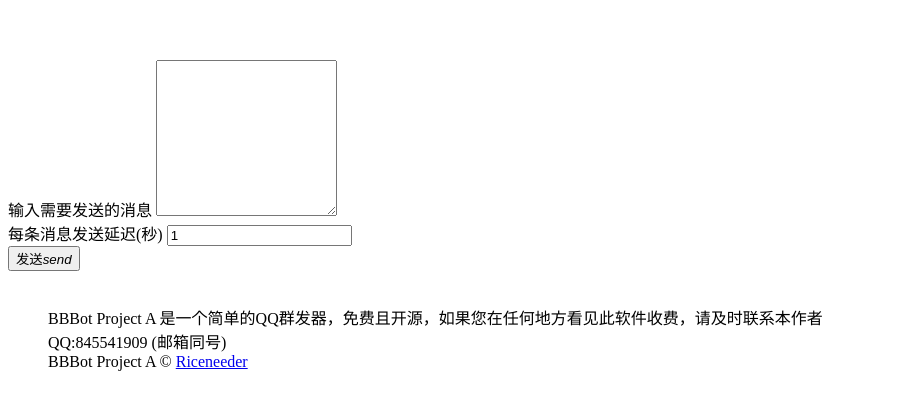
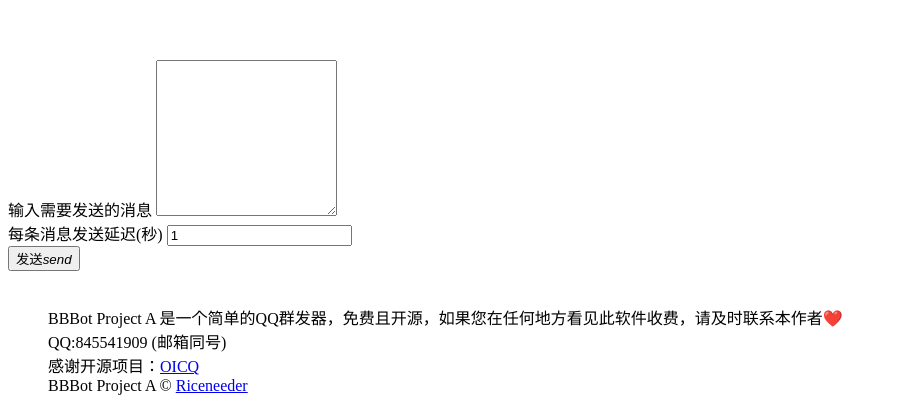
Before and after one commit to LongQianJiShuo/bbbot-porject-a, a website with bundled scripts: page index.html in a window 1280 px wide. Shown: the part 868-1279 px from the top of the page, without its empty margins (0-897 px from the left). Before the commit the page ends 1255 px from the top, so only its background shows below. Built offline with nearby package versions, Linux system fonts and the light colour scheme; some icons are missing; files whose address does not match are found by name.

Commit message:
修改icon、package.json、readme等

```diff
--- a/index.html
+++ b/index.html
@@ -65,8 +65,9 @@
         <br>
         <div class="mdui-typo">
           <blockquote>
-            <footer>BBBot Project A 是一个简单的QQ群发器，免费且开源，如果您在任何地方看见此软件收费，请及时联系本作者</footer>
+            <footer>BBBot Project A 是一个简单的QQ群发器，免费且开源，如果您在任何地方看见此软件收费，请及时联系本作者❤️</footer>
             <footer>QQ:845541909 (邮箱同号)</footer>
+            <footer>感谢开源项目：<a href="https://github.com/takayama-lily/oicq">OICQ</a></footer>
             <footer>BBBot Project A © <a href="https://github.com/riceneeder/">Riceneeder</a></footer>
           </blockquote>
         </div>
--- a/package.json
+++ b/package.json
@@ -7,9 +7,9 @@
     "build": "tsc",
     "watch": "tsc -w",
     "start": "yarn run build && electron ./dist/main.js",
-    "release": "yarn run build && electron-packager ./ bbbotPorjectA --platform=win32 --arch=x64 --icon=./assets/avatar.png --out=./release --overwrite"
+    "release": "yarn run build && electron-packager ./ bbbotPorjectA --platform=win32 --arch=x64 --icon=./assets/icon.ico --out=./release --overwrite"
   },
-  "repository": "https://github.com/electron/electron-quick-start-typescript",
+  "repository": "https://github.com/Riceneeder/bbbot-porject-a",
   "keywords": [
     "Electron",
     "群发消息",
```
Also changed, not shown: README.md, assets/avatar.png (deleted), assets/icon.ico (added).
